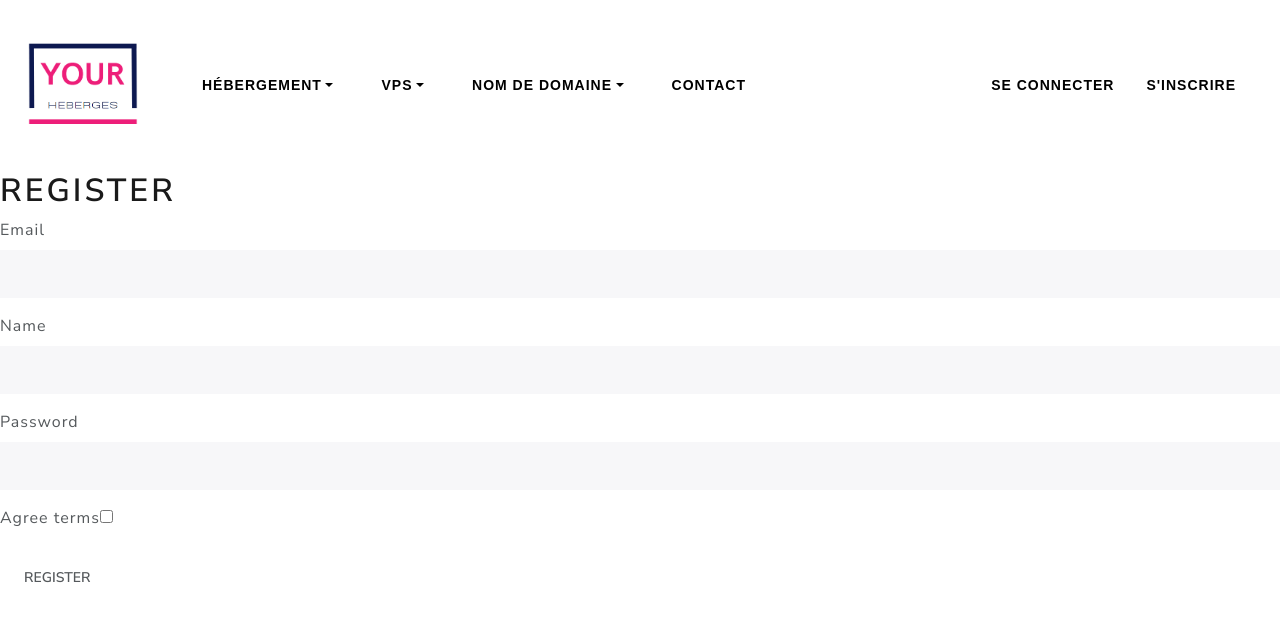
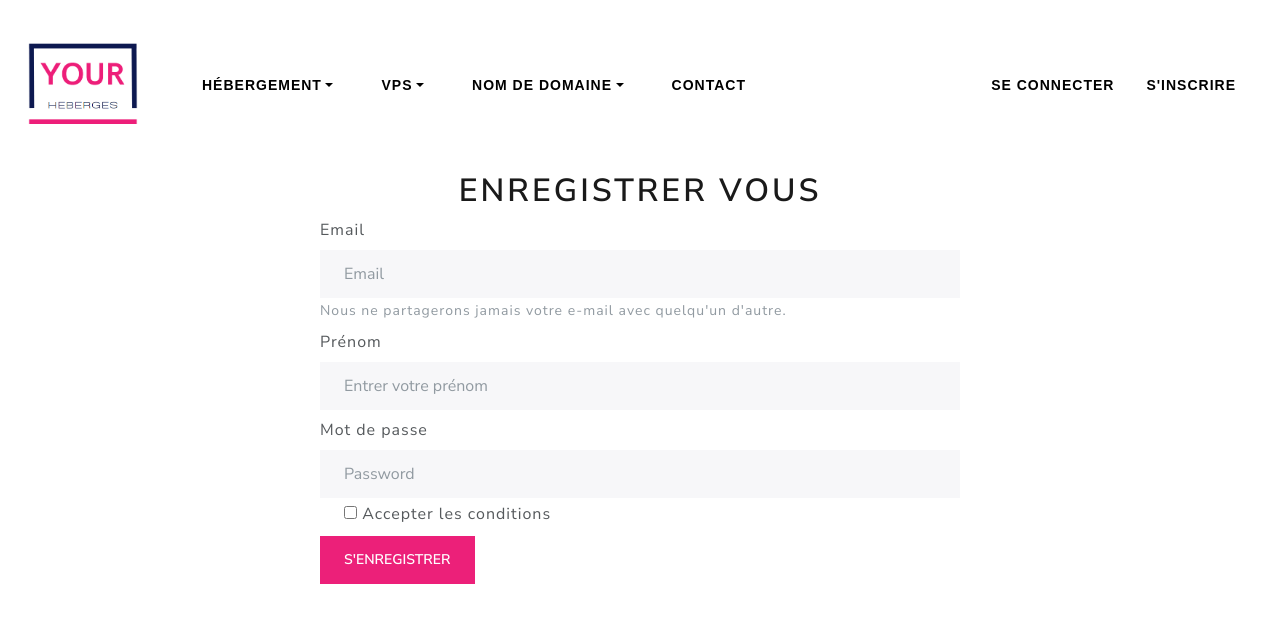
Before and after one commit to Karma243162/Your_heberges, a Symfony app: template templates/registration/register.html.twig in a window 1280 px wide. Shown: the top 623 px of the page. Run offline with Twig, Linux system fonts and the light colour scheme; the template is opened without the code that fills it, so the values that code supplies are empty; form fields are guessed from the names that the template uses; some libraries are stand-ins or nearby versions.

Commit message:
Style Register.html.twig + img size base/index.html.twig

```diff
--- a/templates/base/index.html.twig
+++ b/templates/base/index.html.twig
@@ -30,7 +30,7 @@
     </div>
 
     <div id="first-page-right">
-        <img style="max-width: 900px;" src="/yourheberge/public/images/presentation-page-1.jpg" alt="">
+        <img style="max-width: 800px;" src="/yourheberge/public/images/presentation-page-1.jpg" alt="">
     </div>
 
 </div>
--- a/templates/hebergement/web.html.twig
+++ b/templates/hebergement/web.html.twig
@@ -22,7 +22,7 @@
     <div id="card-web d-flex flex-wrap" class="card-body">
       <h5 class="text-center card-title">Option {{i.name}}</h5>
       <ul >
-          <li>Prix : {{i.price}} €</li>
+          <li>prix : {{i.price}} €</li>
           <li>Trafic : {{i.trafic}} </li>
           <li>Stockage : {{i.stockage}} GO (SSD)</li>
           <li>Compte sous-domaine : {{i.sousdomaine}}</li>
--- a/templates/registration/register.html.twig
+++ b/templates/registration/register.html.twig
@@ -7,19 +7,33 @@
         <div class="alert alert-danger" role="alert">{{ flash_error }}</div>
     {% endfor %}
 
-    <h1>Register</h1>
+    <h1 class="text-center">enregistrer Vous </h1>
+    <form class="w-50 m-auto" method="post">
+        {{ form_start(registrationForm) }}
+        <div class="form-group">
+            {{ form_label(registrationForm.email) }}
+            {{ form_widget(registrationForm.email, { 'attr': {'class': 'form-control', 'placeholder': 'Email'} }) }}
+            <small id="emailHelp" class="form-text text-muted">Nous ne partagerons jamais votre e-mail avec quelqu'un d'autre.</small>
+        </div>
 
-    {{ form_start(registrationForm) }}
-        {{ form_row(registrationForm.email) }}
+        <div class="form-group mt-2">
+            {{ form_label(registrationForm.name, 'Prénom') }}
+            {{ form_widget(registrationForm.name, { 'attr': {'class': 'form-control', 'placeholder': 'Entrer votre prénom'} }) }}
+        </div>
 
-        {{ form_start(registrationForm) }}
-        {{ form_row(registrationForm.name) }}
+        <div class="form-group mt-2">
+            {{ form_label(registrationForm.plainPassword, "Mot de passe") }}
+            {{ form_widget(registrationForm.plainPassword, { 'attr': {'class': 'form-control', 'placeholder': 'Password'} }) }}
+        </div>
 
-        {{ form_row(registrationForm.plainPassword, {
-            label: 'Password'
-        }) }}
-        {{ form_row(registrationForm.agreeTerms) }}
+        <div class="form-group form-check mt-1">
+            {{ form_widget(registrationForm.agreeTerms, { 'attr': {'class': 'form-check-input'} }) }}
+            {{ form_label(registrationForm.agreeTerms,'Accepter les conditions', { 'label_attr': {'class': 'form-check-label'} }) }}
+        </div>
 
-        <button type="submit" class="btn">Register</button>
-    {{ form_end(registrationForm) }}
+        <button style="background-color: #ec2079; color: #fff;" type="submit" class="btn mt-2">S'enregistrer</button>
+
+        {{ form_end(registrationForm) }}
+    </form>
+
 {% endblock %}
```
Also changed, not shown: templates/statistique/index.html.twig (+5 -9 lines), templates/base.html.twig (line endings or trailing spaces).
